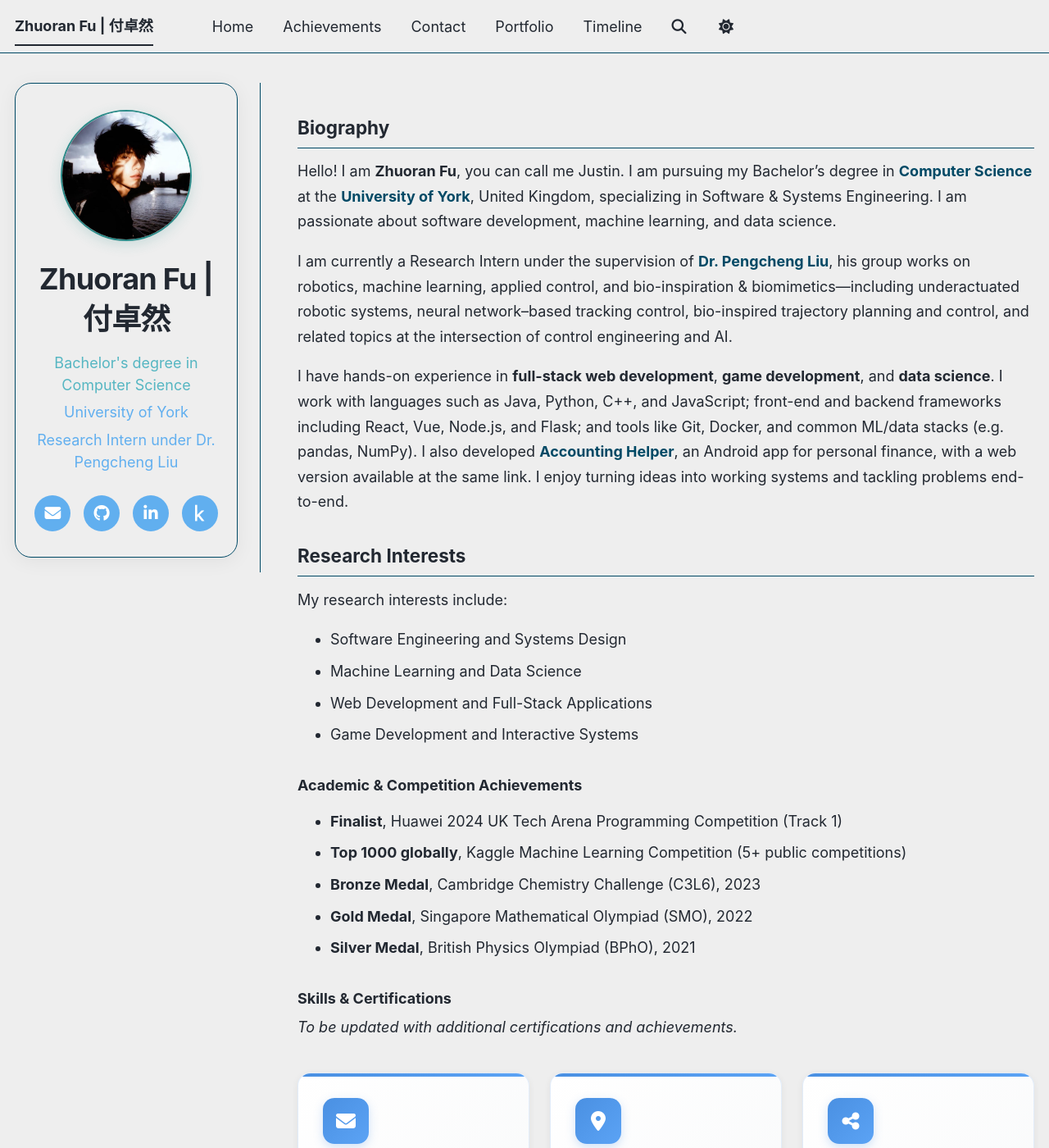
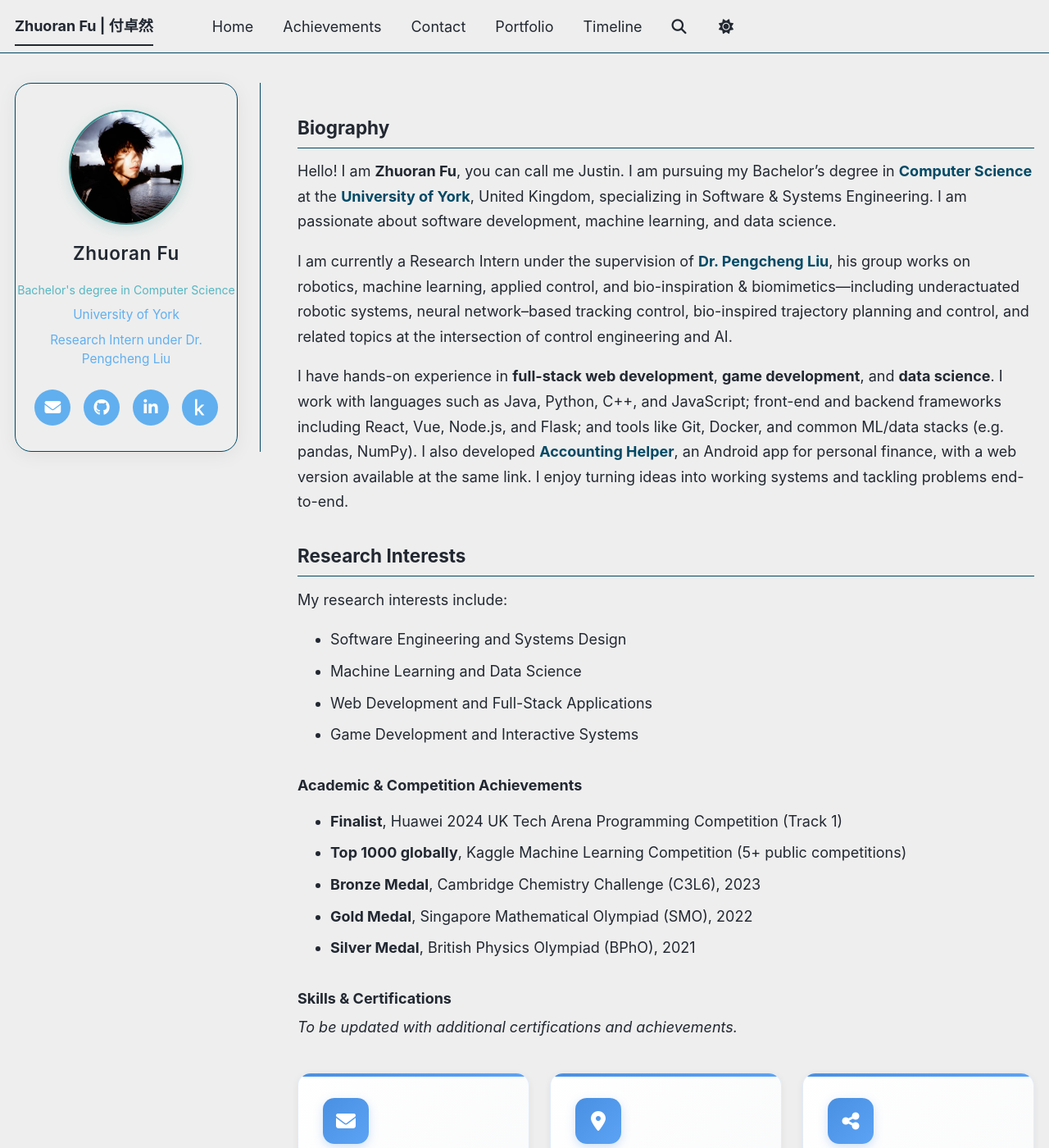
Before and after one commit to Jason-blips/Jason-blips.github.io, a Jekyll site: the page built from _pages/about.md, in a window 1280 px wide and 1400 px high. Shown: the whole window at 82% size. Built offline with Jekyll 4.4.1, drawn with Linux system fonts in a browser that asks for light colours; a script bundle is joined from its source files by our own code; library files that are not in the unit come from our copies.

Commit message:
改进布局

```diff
--- a/_includes/author-profile-hero.html
+++ b/_includes/author-profile-hero.html
@@ -9,9 +9,9 @@
       <img src="{{ author.avatar | prepend: '/images/' | prepend: base_path }}" alt="{{ author.name }}" />
     {% endif %}
   </div>
-  <h1 class="profile-hero__name">{{ author.name }} | 付卓然</h1>
+  <p class="profile-hero__name">{{ author.name }}</p>
   <div class="profile-hero__affiliations">
-    <a href="https://www.york.ac.uk/computer-science/" class="profile-hero__affiliation profile-hero__affiliation--major" target="_blank" rel="noopener noreferrer">Bachelor's degree in Computer Science</a>
+    <a href="https://www.york.ac.uk/computer-science/" class="profile-hero__affiliation profile-hero__affiliation--major profile-hero__affiliation--oneline" target="_blank" rel="noopener noreferrer">Bachelor's degree in Computer Science</a>
     <a href="https://www.york.ac.uk/" class="profile-hero__affiliation profile-hero__affiliation--link" target="_blank" rel="noopener noreferrer">University of York</a>
     <a href="https://www.cs.york.ac.uk/people/liup" class="profile-hero__affiliation profile-hero__affiliation--link" target="_blank" rel="noopener noreferrer">Research Intern under Dr. Pengcheng Liu</a>
   </div>
--- a/_sass/layout/_profile-hero.scss
+++ b/_sass/layout/_profile-hero.scss
@@ -5,7 +5,7 @@
 .profile-hero {
   text-align: center;
   margin-bottom: 1em;
-  padding: 1.25em 1em;
+  padding: 1.5em 1.25em;
   border-radius: 16px;
   background: var(--global-hero-bg, rgba(255, 255, 255, 0.03));
   border: 1px solid var(--global-border-color, rgba(255, 255, 255, 0.06));
@@ -14,9 +14,9 @@
 
 /* 头像：青绿描边 */
 .profile-hero__avatar {
-  margin: 0 auto 1.25rem;
-  width: 140px;
-  height: 140px;
+  margin: 0 auto 1rem;
+  width: 128px;
+  height: 128px;
   border-radius: 50%;
   overflow: hidden;
   border: 2px solid #2b8a88;
@@ -29,41 +29,56 @@
   }
 }
 
+/* 姓名：仅英文名，小号、优雅 */
 .profile-hero__name {
-  font-size: 1.5rem;
-  font-weight: 700;
-  margin: 0 0 0.875rem;
-  line-height: 1.35;
-  letter-spacing: -0.02em;
-  color: var(--global-text-color, #fff);
+  font-size: 1.15rem;
+  font-weight: 600;
+  margin: 0 0 1rem;
+  line-height: 1.4;
+  letter-spacing: 0.02em;
+  color: var(--global-text-color, #e2e8f0);
+  font-family: var(--global-font-family);
 }
 
 .profile-hero__affiliations {
   display: flex;
   flex-direction: column;
-  gap: 0.35rem;
+  gap: 0.4rem;
   margin-bottom: 1.5rem;
-  font-size: 0.95rem;
+  font-size: 0.9rem;
   line-height: 1.5;
   align-items: center;
+  text-align: center;
 }
 
-/* 专业：浅青绿/teal（与截图一致），无下划线 */
+/* 专业：一行显示，浅青绿，无下划线 */
 .profile-hero__affiliation--major {
   color: #56b6c2;
   text-decoration: none;
   transition: color 0.2s ease;
+
+  &.profile-hero__affiliation--oneline {
+    white-space: nowrap;
+    font-size: 0.875em;
+  }
 
   &:hover {
     color: #7ed4de;
   }
 }
 
-/* 学校、导师：浅蓝色（与截图 #61AFEF 一致），无下划线 */
+@media screen and (max-width: 380px) {
+  .profile-hero__affiliation--oneline {
+    white-space: normal;
+  }
+}
+
+/* 学校、导师：浅蓝，无下划线 */
 .profile-hero__affiliation--link {
   color: #61afef;
   text-decoration: none;
   transition: color 0.2s ease;
+  font-size: 0.95em;
 
   &:hover {
     color: #89c4f6;
@@ -208,20 +223,26 @@
 
 @media screen and (min-width: 1024px) {
   .profile-hero {
-    margin-bottom: 1em;
+    margin-bottom: 0;
   }
 
   .profile-hero__avatar {
-    width: 160px;
-    height: 160px;
+    width: 140px;
+    height: 140px;
+    margin-bottom: 1.1rem;
   }
 
   .profile-hero__name {
-    font-size: 2em;
+    font-size: 1.25rem;
+    font-weight: 600;
+    letter-spacing: 0.03em;
+    margin-bottom: 1rem;
   }
 
   .profile-hero__affiliations {
-    font-size: 1rem;
+    font-size: 0.9rem;
+    gap: 0.45rem;
+    margin-bottom: 1.4rem;
   }
 
   .sidebar .profile-hero__avatar {
```
